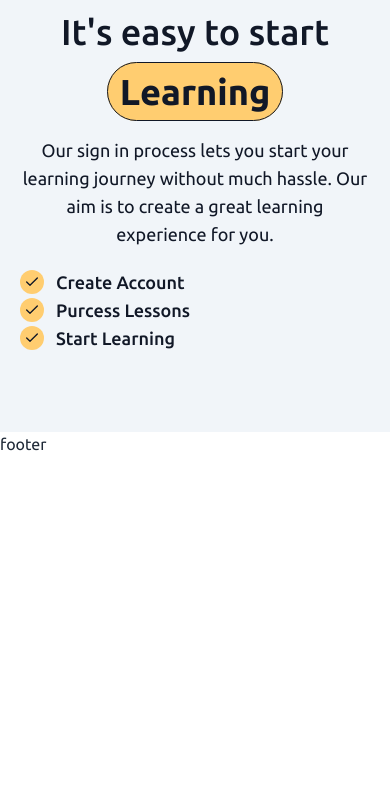
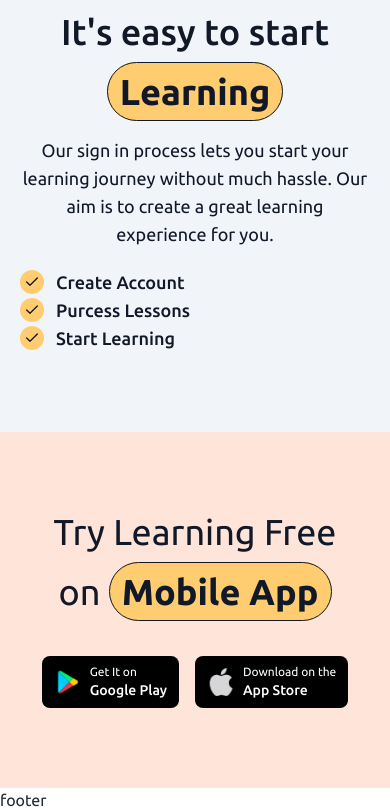
Before and after one commit to ThisIsKhalid/interview-prep-client, a React (Create React App) app: page / in a window 390 px wide. Shown: the part 5649-6461 px from the top of the page. Before the commit the page ends 6105 px from the top, so only its background shows below. Built offline with nearby package versions, Linux system fonts and the light colour scheme; the HTML template or start-up script is replaced by a standard one.

Commit message:
added mobile app section

```diff
--- a/src/components/Footer.js
+++ b/src/components/Footer.js
@@ -2,9 +2,9 @@ import React from 'react';
 
 const Footer = () => {
     return (
-        <div>
+        <section className=''>
             footer
-        </div>
+        </section>
     );
 };
 
--- a/src/index.css
+++ b/src/index.css
@@ -29,6 +29,6 @@ body {
   background-color: var(--color-first);
 }
 /* home we provide */
-.we-provide {
+.we-provide, .mobileApp {
   background-color: var(--color-second);
 }
--- a/src/pages/Home/Home.js
+++ b/src/pages/Home/Home.js
@@ -1,4 +1,5 @@
 import React from "react";
+import MobileApp from "./MobileApp";
 import OurFeature from "./OurFeature";
 import PopulerCourses from "./PopulerCourses";
 import StartingProcess from "./StartingProcess";
@@ -15,6 +16,7 @@ const Home = () => {
       <OurFeature />
       <PopulerCourses />
       <StartingProcess />
+      <MobileApp />
     </>
   );
 };
--- /dev/null
+++ b/src/pages/Home/MobileApp.jsx
@@ -0,0 +1,40 @@
+import React from 'react';
+import appleLogo from '../../assets/icons/apple.png'
+import googlePlayLogo from '../../assets/icons/google-play.png'
+
+const MobileApp = () => {
+    return (
+      <section className="mobileApp py-20">
+        <div className="container mx-auto">
+          <div className="flex flex-col gap-5 items-center justify-center lg:text-5xl text-4xl text-gray-900">
+            <h1 className="">Try Learning Free</h1>
+            <h1>
+              on{" "}
+              <span className="border border-gray-900 px-3 py-2 font-bold bg-[#FFCD70] rounded-full">
+                Mobile App
+              </span>
+            </h1>
+
+            <div className='flex items-center gap-4 text-white mt-6'>
+                <div className='flex items-center gap-2 bg-black px-3 py-2 rounded-lg'>
+                    <img className='h-7 w-7' src={googlePlayLogo} alt="" />
+                    <div>
+                        <p className='text-xs'>Get It on</p>
+                        <h1 className='text-sm font-medium'>Google Play</h1>
+                    </div>
+                </div>
+                <div className='flex items-center gap-2 bg-black px-3 py-2 rounded-lg'>
+                    <img className='h-7 w-7' src={appleLogo} alt="" />
+                    <div>
+                        <p className='text-xs'>Download on the</p>
+                        <h1 className='text-sm font-medium'>App Store</h1>
+                    </div>
+                </div>
+            </div>
+          </div>
+        </div>
+      </section>
+    );
+};
+
+export default MobileApp;
```
Also changed, not shown: src/assets/icons/apple.png (added), src/assets/icons/google-play.png (added).
